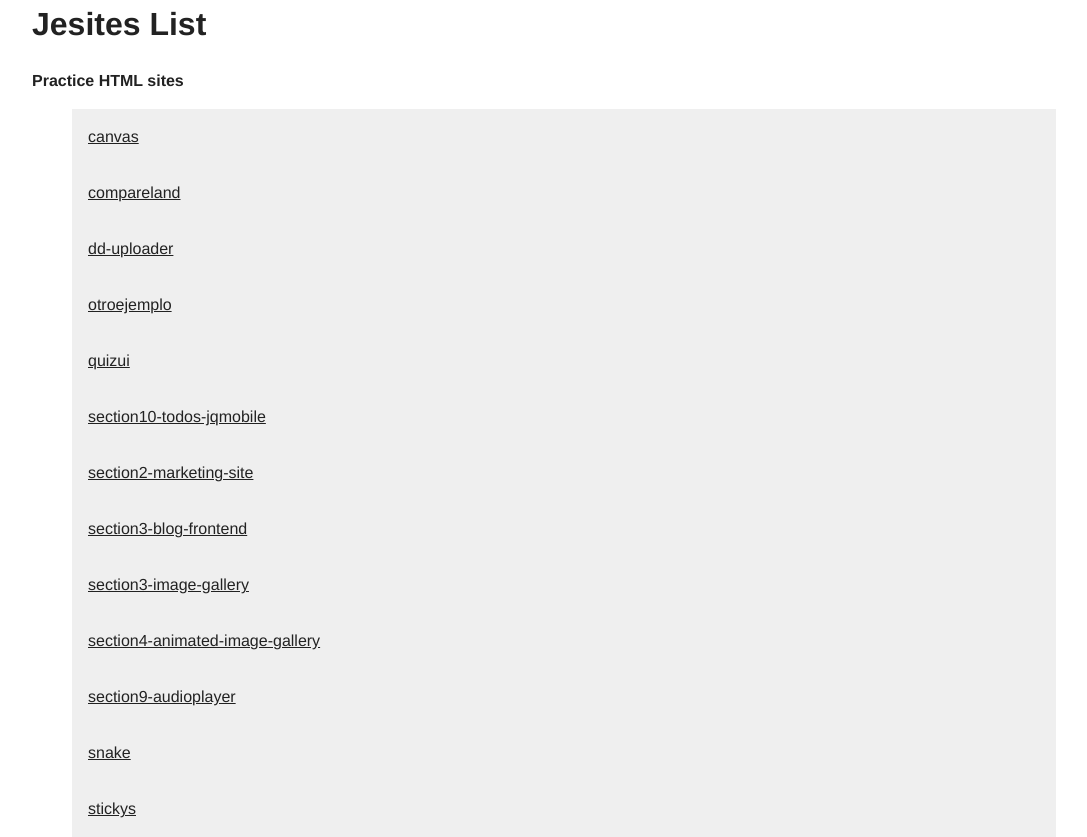
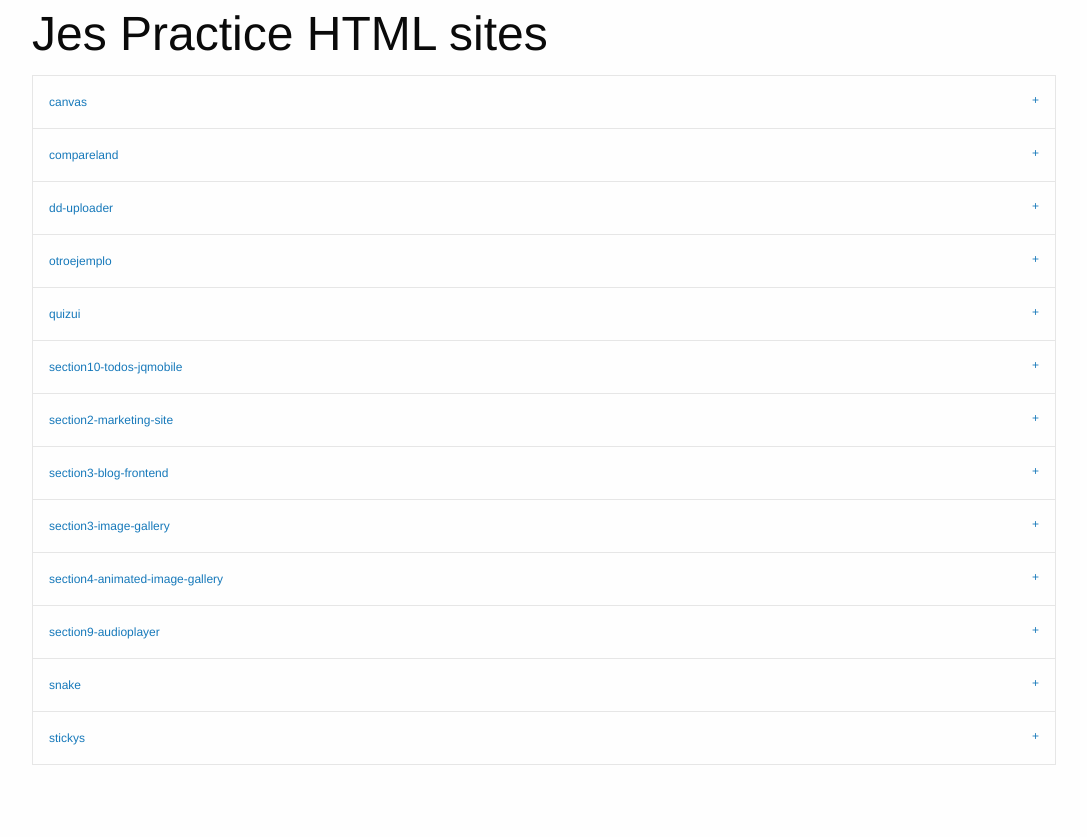
Before and after one commit to npmcdn-to-unpkg-bot/jesites, a PHP site: page / in a window 1280 px wide. Shown: the whole page, without its empty margins (96-1183 px from the left). After the commit the page ends 765 px from the top, so only its background shows below. Run offline with PHP 8.4, Linux system fonts and the light colour scheme; some libraries are stand-ins or nearby versions.

Commit message:
update home page to foundation 6

```diff
--- a/css/main.css
+++ b/css/main.css
@@ -1,3 +1,4 @@
+
 body {
     margin: 0 auto;
     width: 80%;
--- a/index.html
+++ b/index.html
@@ -3,51 +3,54 @@
     <title>JESITES LIST</title>
     <meta name="viewport" content="width=device-width, initial-scale=1.0" />
     <title>Medialead | Welcome</title>
-    <link rel="stylesheet" href="css/foundation.css" />
+<!--    <link rel="stylesheet" href="css/foundation.css" />-->
+    <link rel="stylesheet" href="https://cdnjs.cloudflare.com/ajax/libs/foundation/6.2.0/foundation.min.css" />
     <link rel="stylesheet" href="css/main.css" />
+    <link href="https://maxcdn.bootstrapcdn.com/font-awesome/4.5.0/css/font-awesome.min.css" rel="stylesheet">
+
 </head>
 <body>
 
-    <h1>Jesites List</h1>
-
-    <strong>Practice HTML sites </strong>
+    <h1>Jes Practice HTML sites </h1>
 
     <div class="container">
         <ul class='accordion' data-accordion>
-<li class="accordion-navigation"><a href="#panel0">canvas</a><div id="panel0" class="content"><ul class="details"><li><a href="src/canvas">Live demo</a></li><li>Title: UDEMY : Projects in HTML5</li><li>Description: Example using Canvas in HTML5</li><li>Links: <ul></ul>
+<li class="accordion-item" data-accordion-item><a href="#" class="accordion-title">canvas</a><div class="accordion-content" data-tab-content><ul class="details"><li><a href="src/canvas">Live demo</a></li><li>Title: UDEMY : Projects in HTML5</li><li>Description: Example using Canvas in HTML5</li><li>Links: <ul></ul>
 </li></ul></div></li>
-<li class="accordion-navigation"><a href="#panel1">compareland</a><div id="panel1" class="content"><ul class="details"><li><a href="src/compareland">Live demo</a></li><li>Title: Compare Land</li><li>Description: Watch and feel</li><li>Links: <ul></ul>
+<li class="accordion-item" data-accordion-item><a href="#" class="accordion-title">compareland</a><div class="accordion-content" data-tab-content><ul class="details"><li><a href="src/compareland">Live demo</a></li><li>Title: Compare Land</li><li>Description: Watch and feel</li><li>Links: <ul></ul>
 </li></ul></div></li>
-<li class="accordion-navigation"><a href="#panel2">dd-uploader</a><div id="panel2" class="content"><ul class="details"><li><a href="src/dd-uploader">Live demo</a></li><li>Title: UDEMY : Projects in HTML5</li><li>Description: Example Uploading files</li><li>Links: <ul><li ><a href="http://filedropjs.org/">http://filedropjs.org/</a></li>
+<li class="accordion-item" data-accordion-item><a href="#" class="accordion-title">dd-uploader</a><div class="accordion-content" data-tab-content><ul class="details"><li><a href="src/dd-uploader">Live demo</a></li><li>Title: UDEMY : Projects in HTML5</li><li>Description: Example Uploading files</li><li>Links: <ul><li ><a href="http://filedropjs.org/" target="_blank">http://filedropjs.org/</a></li>
 </ul>
 </li></ul></div></li>
-<li class="accordion-navigation"><a href="#panel3">otroejemplo</a><div id="panel3" class="content">TODO#otroejemplo</div></li>
-<li class="accordion-navigation"><a href="#panel4">quizui</a><div id="panel4" class="content"><ul class="details"><li><a href="src/quizui">Live demo</a></li><li>Title: UDEMY : Projects in HTML5</li><li>Description: Example Questions Quiz HTML5</li><li>Links: <ul></ul>
+<li class="accordion-item" data-accordion-item><a href="#" class="accordion-title">otroejemplo</a><div class="accordion-content" data-tab-content>TODO#otroejemplo</div></li>
+<li class="accordion-item" data-accordion-item><a href="#" class="accordion-title">quizui</a><div class="accordion-content" data-tab-content><ul class="details"><li><a href="src/quizui">Live demo</a></li><li>Title: UDEMY : Projects in HTML5</li><li>Description: Example Questions Quiz HTML5</li><li>Links: <ul></ul>
 </li></ul></div></li>
-<li class="accordion-navigation"><a href="#panel5">section10-todos-jqmobile</a><div id="panel5" class="content"><ul class="details"><li><a href="src/section10-todos-jqmobile">Live demo</a></li><li>Title: UDEMY : Projects in HTML5</li><li>Description: Example JQUERY MOBILE</li><li>Links: <ul></ul>
+<li class="accordion-item" data-accordion-item><a href="#" class="accordion-title">section10-todos-jqmobile</a><div class="accordion-content" data-tab-content><ul class="details"><li><a href="src/section10-todos-jqmobile">Live demo</a></li><li>Title: UDEMY : Projects in HTML5</li><li>Description: Example JQUERY MOBILE</li><li>Links: <ul></ul>
 </li></ul></div></li>
-<li class="accordion-navigation"><a href="#panel6">section2-marketing-site</a><div id="panel6" class="content"><ul class="details"><li><a href="src/section2-marketing-site">Live demo</a></li><li>Title: UDEMY : Projects in Foundation Framework</li><li>Description: Example Business site</li><li>Links: <ul><li ><a href="http://jesidea.com/pakdb/?p=2162">http://jesidea.com/pakdb/?p=2162</a></li>
-<li ><a href="http://foundation.zurb.com/docs/">http://foundation.zurb.com/docs/</a></li>
+<li class="accordion-item" data-accordion-item><a href="#" class="accordion-title">section2-marketing-site</a><div class="accordion-content" data-tab-content><ul class="details"><li><a href="src/section2-marketing-site">Live demo</a></li><li>Title: UDEMY : Projects in Foundation Framework</li><li>Description: Example Business site</li><li>Links: <ul><li ><a href="http://jesidea.com/pakdb/?p=2162" target="_blank">http://jesidea.com/pakdb/?p=2162</a></li>
+<li ><a href="http://foundation.zurb.com/docs/" target="_blank">http://foundation.zurb.com/docs/</a></li>
 </ul>
 </li></ul></div></li>
-<li class="accordion-navigation"><a href="#panel7">section3-blog-frontend</a><div id="panel7" class="content"><ul class="details"><li><a href="src/section3-blog-frontend">Live demo</a></li><li>Title: UDEMY : Projects in HTML5</li><li>Description: Example Blog in HTML5</li><li>Links: <ul></ul>
+<li class="accordion-item" data-accordion-item><a href="#" class="accordion-title">section3-blog-frontend</a><div class="accordion-content" data-tab-content><ul class="details"><li><a href="src/section3-blog-frontend">Live demo</a></li><li>Title: UDEMY : Projects in HTML5</li><li>Description: Example Blog in HTML5</li><li>Links: <ul></ul>
 </li></ul></div></li>
-<li class="accordion-navigation"><a href="#panel8">section3-image-gallery</a><div id="panel8" class="content"><ul class="details"><li><a href="src/section3-image-gallery">Live demo</a></li><li>Title: UDEMY : Projects in Foundation</li><li>Description: Example Image Gallery usin Foundation components</li><li>Links: <ul></ul>
+<li class="accordion-item" data-accordion-item><a href="#" class="accordion-title">section3-image-gallery</a><div class="accordion-content" data-tab-content><ul class="details"><li><a href="src/section3-image-gallery">Live demo</a></li><li>Title: UDEMY : Projects in Foundation</li><li>Description: Example Image Gallery usin Foundation components</li><li>Links: <ul></ul>
 </li></ul></div></li>
-<li class="accordion-navigation"><a href="#panel9">section4-animated-image-gallery</a><div id="panel9" class="content"><ul class="details"><li><a href="src/section4-animated-image-gallery">Live demo</a></li><li>Title: UDEMY : Projects in HTML5</li><li>Description: Example Animated Image Gallery in HTML5</li><li>Links: <ul></ul>
+<li class="accordion-item" data-accordion-item><a href="#" class="accordion-title">section4-animated-image-gallery</a><div class="accordion-content" data-tab-content><ul class="details"><li><a href="src/section4-animated-image-gallery">Live demo</a></li><li>Title: UDEMY : Projects in HTML5</li><li>Description: Example Animated Image Gallery in HTML5</li><li>Links: <ul></ul>
 </li></ul></div></li>
-<li class="accordion-navigation"><a href="#panel10">section9-audioplayer</a><div id="panel10" class="content"><ul class="details"><li><a href="src/section9-audioplayer">Live demo</a></li><li>Title: UDEMY : Projects in HTML5</li><li>Description: Example Audio player in HTML5</li><li>Links: <ul></ul>
+<li class="accordion-item" data-accordion-item><a href="#" class="accordion-title">section9-audioplayer</a><div class="accordion-content" data-tab-content><ul class="details"><li><a href="src/section9-audioplayer">Live demo</a></li><li>Title: UDEMY : Projects in HTML5</li><li>Description: Example Audio player in HTML5</li><li>Links: <ul></ul>
 </li></ul></div></li>
-<li class="accordion-navigation"><a href="#panel11">snake</a><div id="panel11" class="content"><ul class="details"><li><a href="src/snake">Live demo</a></li><li>Title: UDEMY : Projects in HTML5</li><li>Description: Example Snake Game in HTML5</li><li>Links: <ul></ul>
+<li class="accordion-item" data-accordion-item><a href="#" class="accordion-title">snake</a><div class="accordion-content" data-tab-content><ul class="details"><li><a href="src/snake">Live demo</a></li><li>Title: UDEMY : Projects in HTML5</li><li>Description: Example Snake Game in HTML5</li><li>Links: <ul></ul>
 </li></ul></div></li>
-<li class="accordion-navigation"><a href="#panel12">stickys</a><div id="panel12" class="content"><ul class="details"><li><a href="src/stickys">Live demo</a></li><li>Title: UDEMY : Projects in HTML5</li><li>Description: Example Sticky Postits in HTML5</li><li>Links: <ul></ul>
+<li class="accordion-item" data-accordion-item><a href="#" class="accordion-title">stickys</a><div class="accordion-content" data-tab-content><ul class="details"><li><a href="src/stickys">Live demo</a></li><li>Title: UDEMY : Projects in HTML5</li><li>Description: Example Sticky Postits in HTML5</li><li>Links: <ul></ul>
 </li></ul></div></li>
 </ul>
 
     </div>
 
     <script src="js/vendor/jquery.js"></script>
-    <script src="js/foundation.min.js"></script>
+    <script src="https://cdnjs.cloudflare.com/ajax/libs/foundation/6.2.0/foundation.min.js"></script>
+<!--    <script src="js/foundation.min.js"></script>-->
+
     <script>
         $(document).foundation();
     </script>
```
Also changed, not shown: gulpfile.js (+7 -5 lines), index.html.tpl (+8 -5 lines), package.json (added, +33 -0 lines), 1 other file.
